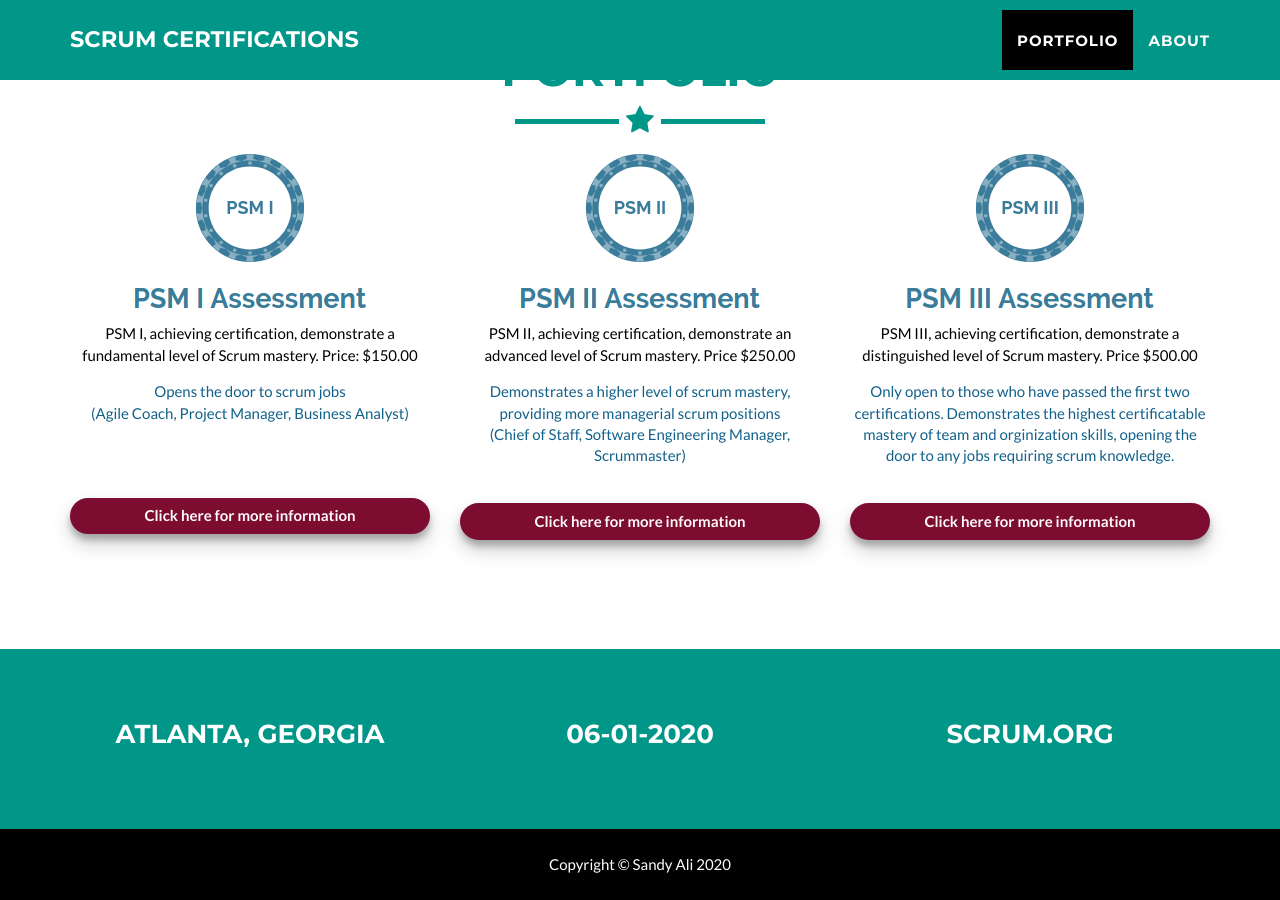
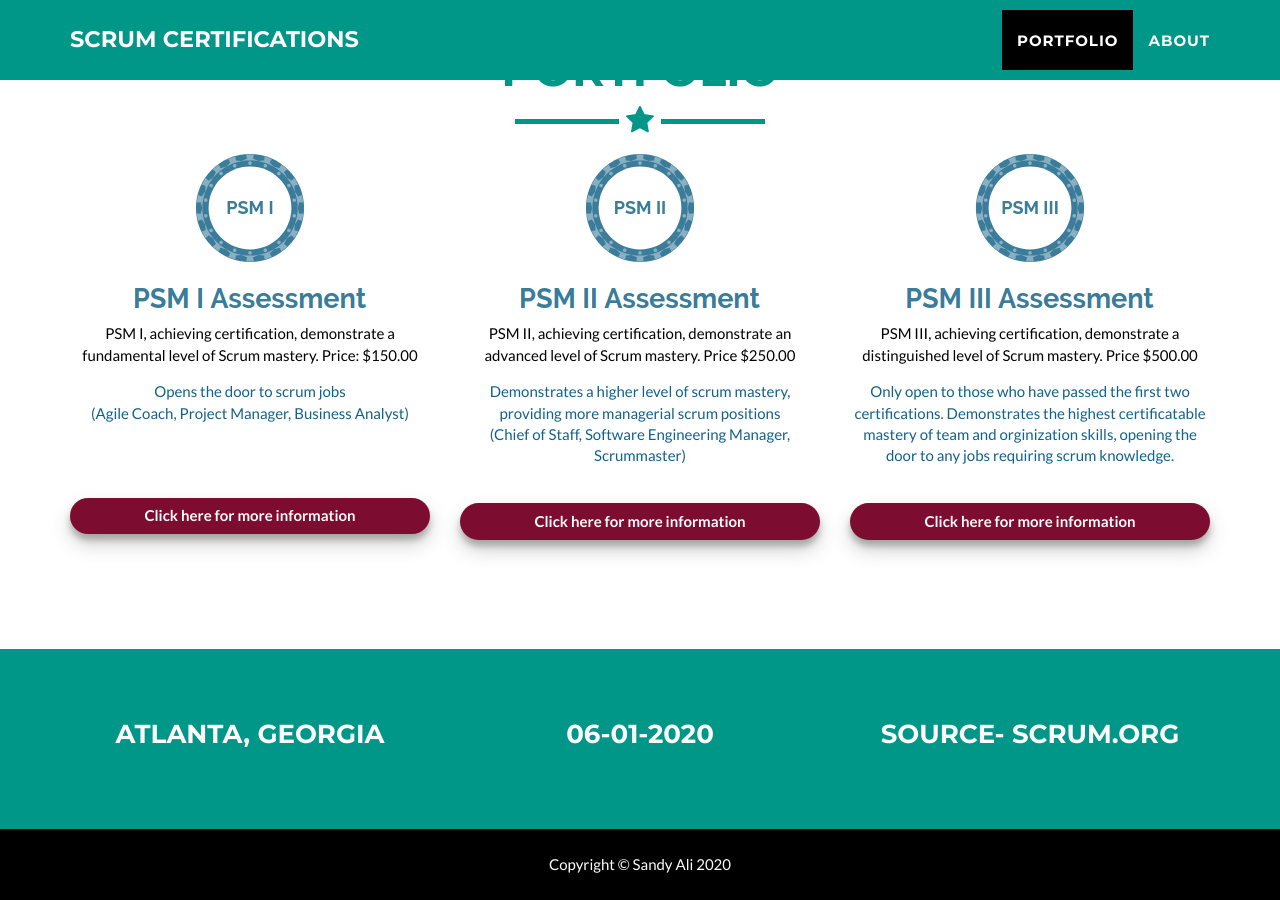
Before and after one commit to sali210/scrum-certsite, a Jekyll site: the page built from _posts/2014-07-18-project-1.markdown, in a window 1280 px wide and 900 px high, scrolled down 1674 px. Built offline with Jekyll 4.4.1, drawn with Linux system fonts in a browser that asks for light colours.

Commit message:
added the resource

```diff
--- a/_config.yml
+++ b/_config.yml
@@ -35,7 +35,7 @@ footer:
   copyright: Sandy Ali
   location: Atlanta, Georgia
   social: 06-01-2020
-  credits: Scrum.org
+  credits: Source- scrum.org
 
 
 
```
